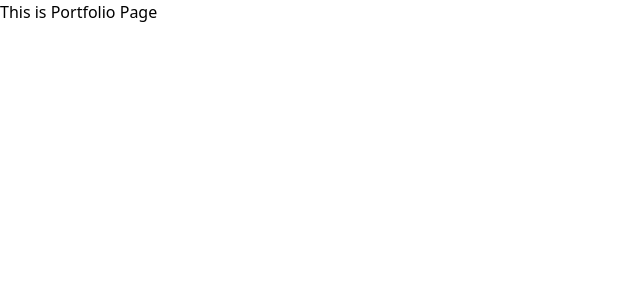
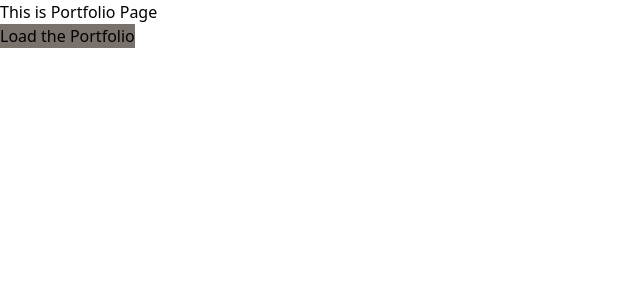
Before and after one commit to AshishCoreProject/page-routing-udemy-course, a Next.js app: page /portfolio in a window 1280 px wide. Shown: the top 300 px of the page, without its empty margins (0-640 px from the left). Built offline with nearby package versions, Linux system fonts and the light colour scheme.

Commit message:
Adding Navigating Programmatically

```diff
--- a/pages/portfolio/index.js
+++ b/pages/portfolio/index.js
@@ -1,7 +1,27 @@
+import { useRouter } from "next/router";
+
+//Navigating Programmatically
 function PorfolioPage() {
+  const router = useRouter();
+
+  function loadProjectHandlerProject() {
+    // router.push("portfolio/project123");
+    //router.replace(portfolio/project123)
+    router.push({
+      pathname: "portfolio/[projectId]",
+      query: { projectId: "project123" },
+    });
+  }
+
   return (
     <div>
       <h2> This is Portfolio Page</h2>
+      <button
+        className=" bg-stone-500 hover:bg-stone-400"
+        onClick={loadProjectHandlerProject}
+      >
+        Load the Portfolio
+      </button>
     </div>
   );
 }
```
